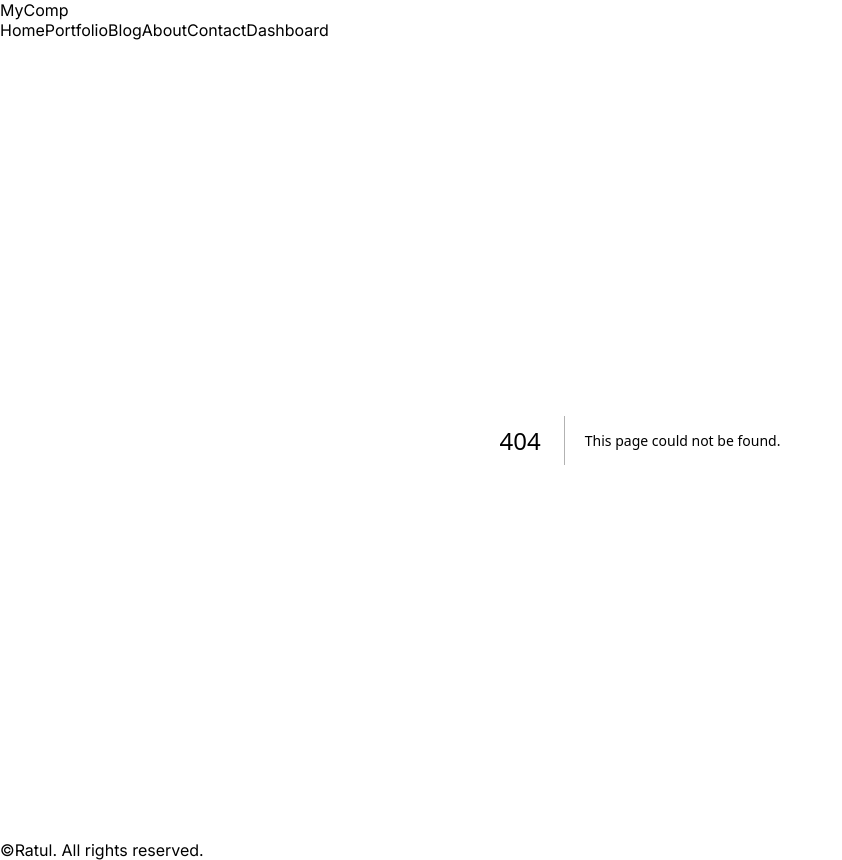
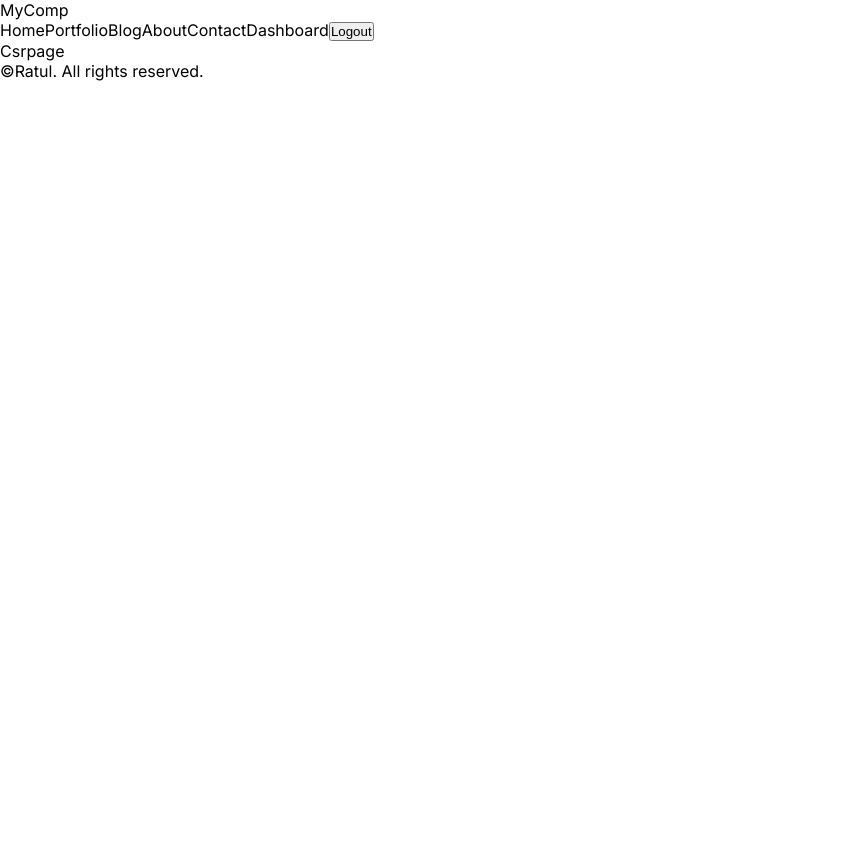
Before and after one commit to MHRatul/company-site, a Next.js app: page /csrpage in a window 1280 px wide. Before the commit this address had no page. Shown: the whole page, without its empty margins (0-842 px from the left). After the commit the page ends 800 px from the top, so only its background shows below. Built offline with nearby package versions, Linux system fonts and the light colour scheme.

Commit message:
ssr & csr file components added

```diff
--- /dev/null
+++ b/src/app/csrpage/page.jsx
@@ -0,0 +1,12 @@
+
+
+import React from 'react'
+
+//This is a client side component that will be rendered on the browser when the user visits the rendered page
+const Csrpage = () => {
+  return (
+    <div>Csrpage</div>
+  )
+}
+
+export default Csrpage
--- a/src/components/navbar/Navbar.jsx
+++ b/src/components/navbar/Navbar.jsx
@@ -1,3 +1,4 @@
+"use client"
 import React from 'react'
 import Link from 'next/link'
 
@@ -49,6 +50,12 @@ const Navbar = () => {
                         {link.title}
                     </Link>
                 ))}
+                <button onClick={() => {
+                    console.log("Logout")
+                    }}
+                >
+                    Logout
+                </button>
             </div>
         </div>
     )
```
Also changed, not shown: src/app/ssrpage/page.jsx (added, +11 -0 lines).
